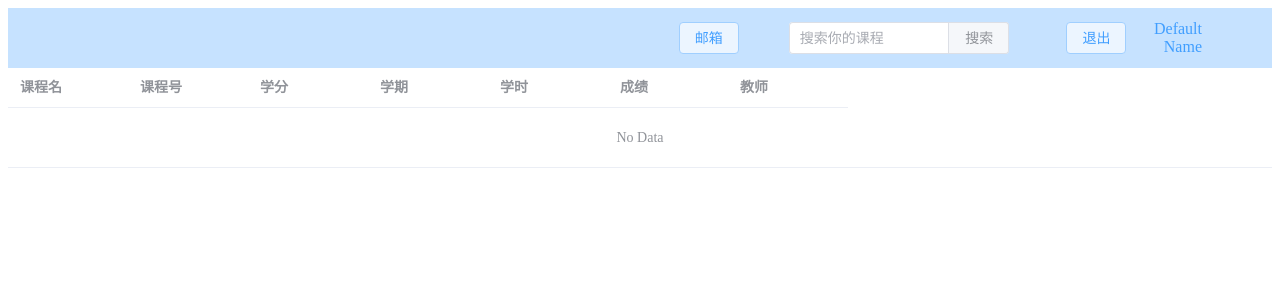
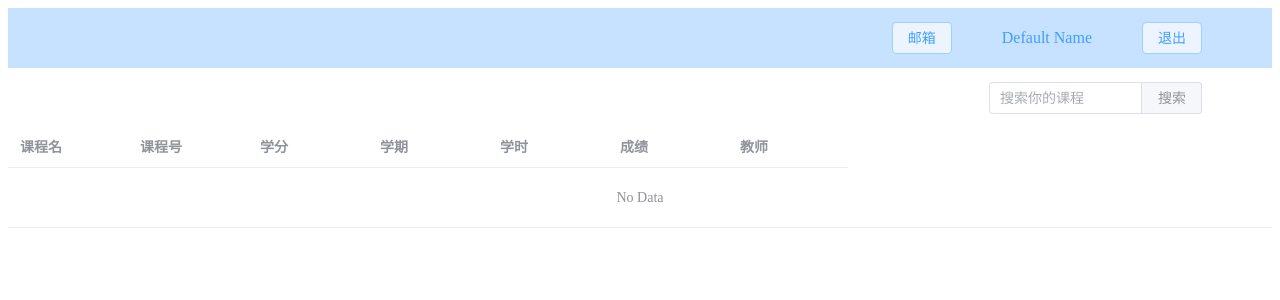
Before and after one commit to DYDD1849/VUE-SSM, a Vue app in the folder web_ssm/: page /StudentMain in a window 1280 px wide. Shown: the top 300 px of the page. Built offline with nearby package versions, Linux system fonts and the light colour scheme.

Commit message:
聊天啊啊啊啊啊

```diff
--- a/web_ssm/src/router/index.js
+++ b/web_ssm/src/router/index.js
@@ -28,17 +28,26 @@ const routes = [
       path:"/StudentMain",
       name:"studentMain",
       component:StudentMainIndex,
+      children:[
+        {
+          path:"",
+          component: () => import("../views/StudentChild/StudentScore.vue"),
         },
         {
           path:"/GoChatRoom",
-      name:"ChatRoom",
+          name:"ChatRoomS",
           component:ChatRoom,
-    },
+          children:[
             {
             path:"/GoChat/:id",
-      name:"GoChat",
+            name:"ChatRoomToChat",
             component:ChatTest,
+            }
+          ]
         },
+      ]
+    },
+
     {
       path:"/TeacherMain",
       name:"teacherMain",
@@ -53,7 +62,19 @@ const routes = [
           path: "/TeacherEnterCourse/:cno",
           name:'TeacherEnterCourse',
           component: () => import("../views/TeacherEnterCourse/TeacherEnterCourse.vue"),
+        },
+        {
+          path:"/GoChatRoom",
+          name:"ChatRoomT",
+          component:ChatRoom,
+          children:[
+            {
+            path:"/GoChat/:id",
+            name:"ChatRoomToChat",
+            component:ChatTest,
             }
+          ]
+        },
       ]
     },
     {
--- a/web_ssm/src/views/ChatRoom/ChatRoom.vue
+++ b/web_ssm/src/views/ChatRoom/ChatRoom.vue
@@ -29,7 +29,8 @@ export default{
     },
     methods:{
         gotoChat:function(){
-            this.$router.push("GoChat",{id:this.id})
+            console.log("ss",this.id)
+            this.$router.push({name:"ChatRoomToChat",params:{id:this.id}})
         }
     }
 
@@ -51,6 +52,6 @@ export default{
     background-color: #EBEEF5;
 }
 .container{
-    height: 600px;
+    height: 650px;
 }
 </style>
--- /dev/null
+++ b/web_ssm/src/views/StudentChild/StudentScore.vue
@@ -0,0 +1,127 @@
+<template>
+    <el-container class="layout-container-demo" style="height:100%">
+        <el-header style="text-align: right; font-size: 12px">
+          <div class="toolbar">
+            <div class="mt-4" style="margin-right: 10%;">
+                <div class="mt-4" style="margin-right: 10%;">
+                    <el-input
+                    v-model="input0"
+                    style="max-width: 320px"
+                    placeholder="搜索你的课程"
+                    class="input-with-select"
+                    >
+                    <template #append>
+                        <el-button :icon="Search" @click="SearchCourse">
+                            搜索
+                        </el-button>
+                    </template>
+                    </el-input>
+                </div>
+            </div>
+          </div>
+        </el-header>
+        <el-main>
+          <el-scrollbar>
+            <el-table :data="items">
+              <el-table-column prop="course.cname" label="课程名" width="120" />
+              <el-table-column prop="course.cno" label="课程号" width="120" />
+              <el-table-column prop="course.credit" label="学分" width="120"/>
+              <el-table-column prop="course.semester" label="学期" width="120"/>
+              <el-table-column prop="course.ctime" label="学时" width="120"/>
+              <el-table-column prop="sScore" label="成绩" width="120"/>
+              <el-table-column label="教师" width="120">
+              <template #default="scope">
+              <el-link href="#" @click="handleManage(scope.row)">{{ scope.row.teacher.name }}</el-link>
+            </template>
+            </el-table-column>
+            </el-table>
+          </el-scrollbar>
+        </el-main>
+    </el-container>
+  </template>
+  <script setup>
+  import { ref } from 'vue';
+  import { studentMain,searchStudentScore } from '@/api/main/studentMain.js';
+  import { useRouter } from 'vue-router';
+
+  const studentData = ref(null);
+  const items = ref([]); // 用于存储课程数据的响应式引用
+  const input0 =ref();
+
+  const SearchCourse =async()=>{
+    console.log("input",input0.value)
+    const student={name:input0.value,sno:studentData.value.sno}
+    const res = await searchStudentScore(student);
+    items.value=res.data;
+    console.log("name",res);
+  }
+  //路由跳转
+
+  const router = useRouter();
+  // 跳转聊天函数
+  const handleManage = (row) => {
+    console.log('Managing tea:', row.teacher.account);
+    // 这里可以添加跳转到管理页面的逻辑，例如使用 vue-router 导航到一个管理详情页面
+    // router.push({ name: 'courseManage', params: { courseId: row.cno } });
+
+     router.push({name: 'GoChat',params:{id:row.teacher.account}});
+  };
+
+  // 尝试从 sessionStorage 获取学生数据，并调用 API
+  const loadStudentData = async () => {
+    const storedObjectString = sessionStorage.getItem('studentData');
+    if (storedObjectString) {
+      studentData.value = JSON.parse(storedObjectString);
+
+      // 如果 studentData 有值，则调用 studentMain API
+      if (studentData.value) {
+        try {
+          const res = await studentMain(studentData.value);
+          if (res && res.data) {
+            items.value = res.data;
+            console.log(items);
+            // 假设 API 返回的数据中有一个 data 属性包含课程列表
+          } else {
+            console.warn('API 响应不包含 data 属性');
+          }
+        } catch (error) {
+          console.error('调用 studentMain 时出错:', error);
+        }
+      }
+    } else {
+      console.warn('sessionStorage 中没有存储 studentData');
+    }
+  };
+
+  // 立即调用这个函数
+   loadStudentData(); // 立即加载数据
+
+  </script>
+  <style scoped>
+  /* 列表长度end */
+  .layout-container-demo .el-header {
+    position: relative;
+    background-color: rgba(#FFFFFF);
+    color: var(--el-text-color-primary);
+  }
+
+  .layout-container-demo .el-main {
+    padding: 0;
+  }
+
+  .layout-container-demo .toolbar {
+      display: inline-flex;
+      align-items: center;
+      justify-content: center;
+      height: 100%;
+      right: 20px;
+    }
+
+    .layout-container-demo .searchbar {
+      margin-right: 1000px;
+      display: inline-flex;
+      align-items: center;
+      justify-content: center;
+      height: 100%;
+    }
+  </style>
--- a/web_ssm/src/views/StudentMainIndex.vue
+++ b/web_ssm/src/views/StudentMainIndex.vue
@@ -5,82 +5,42 @@
             <div class="mb-4" style="margin-right: 50px;">
               <el-button type="primary" plain @click="gotoChat">邮箱</el-button>
             </div>
-            <div class="mt-4" style="margin-right: 10%;">
-              <el-input
-                    v-model="input0"
-                    style="max-width: 320px"
-                    placeholder="搜索你的课程"
-                    class="input-with-select"
-                  >
-                  <template #append>
-                  <el-button :icon="Search" @click="SearchCourse">
-                    搜索
-                  </el-button>
-                </template>
-              </el-input>
-            </div>
-            <div class="mb-4">
-              <el-button type="primary" plain @click="quitAction">退出</el-button>
-            </div>
             <el-text class="mx-1" type="primary" size="large" style="margin-right: 50px;">
               {{ studentData ? studentData.name : 'Default Name' }}
             </el-text>
+            <div class="mb-4" style="margin-right: 50px;">
+              <el-button type="primary" plain @click="quitAction">退出</el-button>
+            </div>
           </div>
         </el-header>
         <el-main>
-          <el-scrollbar>
-            <el-table :data="items">
-              <el-table-column prop="course.cname" label="课程名" width="120" />
-              <el-table-column prop="course.cno" label="课程号" width="120" />
-              <el-table-column prop="course.credit" label="学分" width="120"/>
-              <el-table-column prop="course.semester" label="学期" width="120"/>
-              <el-table-column prop="course.ctime" label="学时" width="120"/>
-              <el-table-column prop="sScore" label="成绩" width="120"/>
-              <el-table-column label="教师" width="120">
-              <template #default="scope">
-              <el-link href="#" @click="handleManage(scope.row)">{{ scope.row.teacher.name }}</el-link>
-            </template>
-            </el-table-column>
-            </el-table>
-          </el-scrollbar>
+          <router-view />
         </el-main>
     </el-container>
 </template>
 <script setup>
 import { ref } from 'vue';
-import { studentMain,searchStudentScore } from '@/api/main/studentMain.js';
+import { studentMain } from '@/api/main/studentMain.js';
 import { useRouter } from 'vue-router';
 
 const studentData = ref(null);
 const items = ref([]); // 用于存储课程数据的响应式引用
-const input0 =ref();
 
-const SearchCourse =async()=>{
-  console.log("input",input0.value)
-  const student={name:input0.value,sno:studentData.value.sno}
-  const res = await searchStudentScore(student);
-  items.value=res.data;
-  console.log("name",res);
-}
 //路由跳转
+
+
+
 //退出按钮
 const router = useRouter();
+
+    //邮箱
+    const gotoChat = async()=> {
+    router.push({name:"ChatRoomS"});
+    }
 const quitAction = async()=>{
   sessionStorage.clear();
   router.push("/");
 }
-//邮箱
-const gotoChat = async()=> {
-  router.push("/GoChatRoom");
-}
-// 跳转聊天函数
-const handleManage = (row) => {
-  console.log('Managing tea:', row.teacher.account);
-  // 这里可以添加跳转到管理页面的逻辑，例如使用 vue-router 导航到一个管理详情页面
-  // router.push({ name: 'courseManage', params: { courseId: row.cno } });
-
-   router.push({name: 'GoChat',params:{id:row.teacher.account}});
-};
 
 // 尝试从 sessionStorage 获取学生数据，并调用 API
 const loadStudentData = async () => {
--- a/web_ssm/src/views/TeacherMainIndex.vue
+++ b/web_ssm/src/views/TeacherMainIndex.vue
@@ -24,7 +24,7 @@ import { useRouter } from 'vue-router';
 const router = useRouter();
 //邮箱
 const gotoChat = async()=> {
-  router.push("/GoChatRoom");
+  router.push({name:"ChatRoomT"});
 }
 //退出按钮
 const quitAction = async()=>{
--- a/web_ssm/src/views/chatTest.vue
+++ b/web_ssm/src/views/chatTest.vue
@@ -36,10 +36,8 @@
         </div>
       </div>
       <br />
-      <el-container>
-        <el-footer >
+      <el-affix class="affixcolor" :offset="50" position="bottom">
         <div class="mt-4">
-
             <el-input
               v-model="textareaMsg"
               size="large"
@@ -59,8 +57,9 @@
               </template>
             </el-input>
           </div>
-        </el-footer>
-        </el-container>
+      </el-affix>
+
+
     </div>
   </template>
   <script>
@@ -235,4 +234,7 @@
   .examineeFace_logo_style {
     width: 30px;
   }
+  .affixcolor{
+    background-color: rgb(243.9, 244.2, 244.8);
+  }
   </style>
```
Lines whose indentation alone changed are shown as unchanged.
